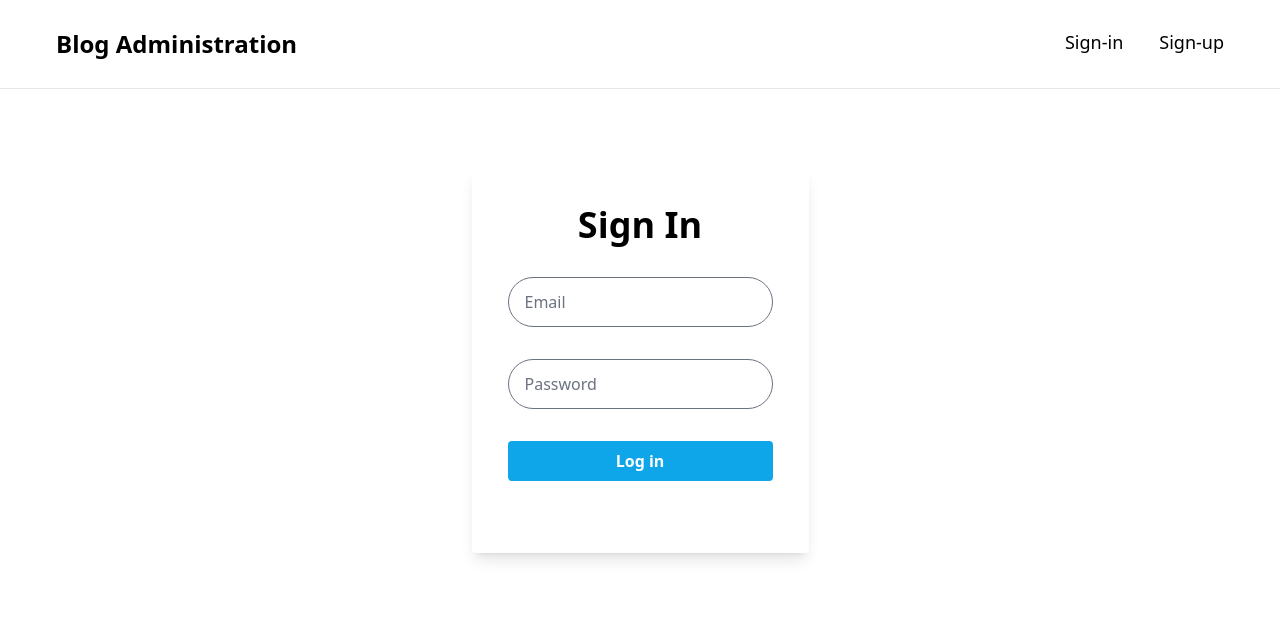
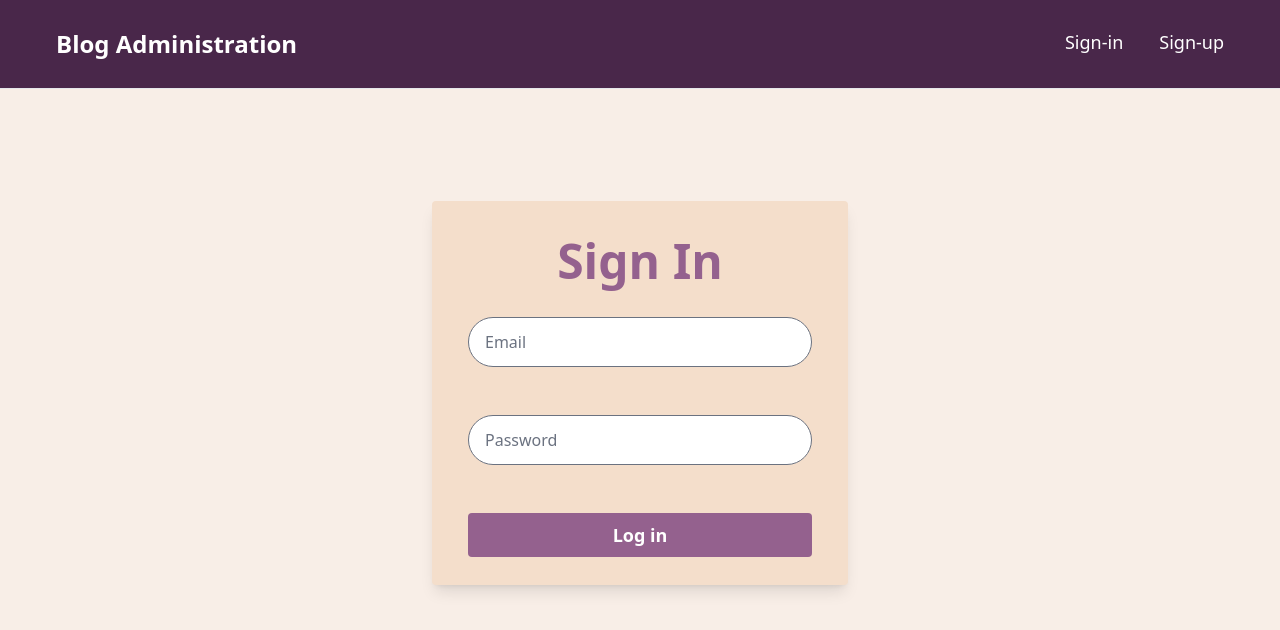
Before and after one commit to rdpinkst/blog-administration, a React (Vite) app: page /signin in a window 1280 px wide. Shown: the top 630 px of the page. Built offline with nearby package versions, Linux system fonts and the light colour scheme.

Commit message:
Figured out sign in page

```diff
--- a/src/components/Navbar.jsx
+++ b/src/components/Navbar.jsx
@@ -1,8 +1,8 @@
 function Navbar() {
     return (
-        <nav className="flex justify-between pt-7 pb-7 pr-14 pl-14 border-b">
+        <nav className="flex justify-between pt-7 pb-7 pr-14 pl-14 border-b bg-eggplant text-white">
             <h1 className="text-2xl font-semibold">Blog Administration</h1>
-            <ul className="flex justify-evenly space-x-9 text-lg">
+            <ul className="flex justify-evenly space-x-9 text-lg font-medium">
                 <li>Sign-in</li>
                 <li>Sign-up</li>
             </ul>
--- a/src/components/Signin.jsx
+++ b/src/components/Signin.jsx
@@ -1,21 +1,26 @@
+import { useState } from "react";
+
+
 function Signin() {
+    const [signIn, setSignIn] = useState(true);
+
     return (
-        <div className="container mx-auto px-4 my-20 flex justify-center">
-            <form action="#" className= "max-w-lg rounded overflow-hidden shadow-lg p-9 space-y-8 h-96">
-                <h2 className="text-4xl text-center font-bold">Sign In</h2>
-                <div>
+        <div className="container mx-auto px-4 flex justify-center bg-shell min-w-full grow">
+            <form action="#" className= "w-1/3 rounded overflow-hidden shadow-lg p-9 mt-28 space-y-8 h-96 bg-sand">
+                <h2 className="text-5xl text-center font-bold text-grape">{signIn ? "Sign In" : "Sign Up"}</h2>
+                <div className="pb-4">
                     <label htmlFor="email"></label>
                     <input className="form-input px-4 py-3 rounded-full w-full"
                     type="text" name="email" id="email" placeholder="Email"/>
                 </div>
-                <div>
+                <div className="pb-4">
                     <label htmlFor="password"></label>
                     <input className="form-input px-4 py-3 rounded-full w-full"
                     type="password" name="password" id="password" placeholder="Password"/>
                 </div>
 
-                <button className="font-bold py-2 px-4 rounded bg-sky-500
-                text-white w-full">Log in</button>
+                <button className="font-bold py-2 px-4 rounded bg-grape
+                text-white w-full font-semibold text-lg">{signIn ? "Log in" : "Sign up"}</button>
             </form>
         </div>
 
--- a/src/index.css
+++ b/src/index.css
@@ -5,6 +5,11 @@
 body{
   height: 100vh;
 }
+html{
+  height: 100vh;
+}
 #root{
-  min-height: 100%;
+  min-height: 100vh;
+  display: flex;
+  flex-direction: column;
 }
--- a/tailwind.config.cjs
+++ b/tailwind.config.cjs
@@ -5,9 +5,16 @@ module.exports = {
     "./src/**/*.{js,ts,jsx,tsx}",
   ],
   theme: {
-    extend: {},
+    extend: {
+      colors: {
+        "grape": "#94618E",
+        "eggplant": "#49274A",
+        "sand": "#F4DECB",
+        "shell": "#F8EEE7",
+      }
+    },
   },
   plugins: [
-    require('@tailwindcss/forms'),
+    require("@tailwindcss/forms"),
   ],
 }
```
